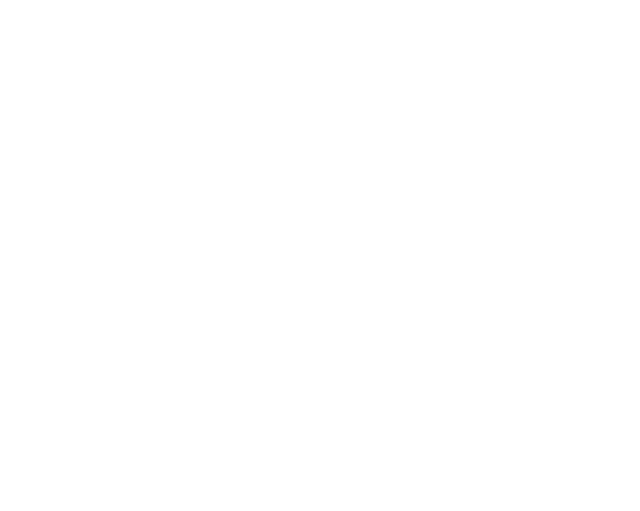
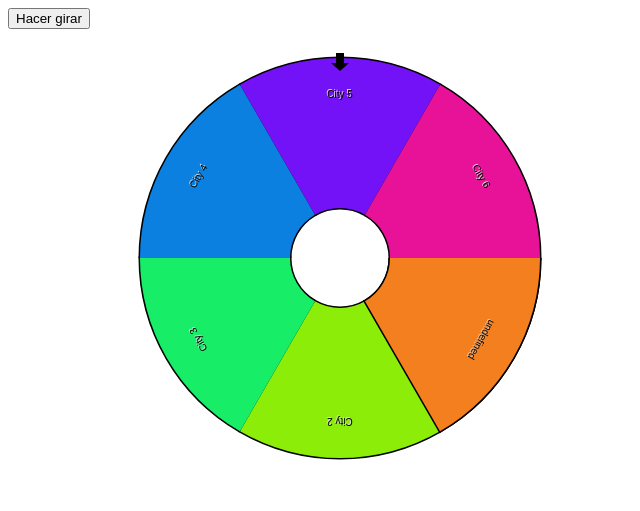
Before and after one commit to davisitomr/random-travel, a plain HTML site: page index.html in a window 1280 px wide. Shown: the whole page, without its empty margins (0-640 px from the left). Drawn offline with Linux system fonts and the light colour scheme.

Commit message:
roulette started

```diff
--- a/index.html
+++ b/index.html
@@ -7,6 +7,8 @@
     <title>Document</title>
 </head>
 <body>
-
+    <input type="button" value="Hacer girar" style="float:left;" id='spin' />
+    <canvas id="canvas" width="500" height="500"></canvas>
+    <script src="/js/roulette.js"></script>
 </body>
 </html>
--- a/js/roulette.js
+++ b/js/roulette.js
@@ -0,0 +1,131 @@
+
+
+let options = ["City 1","City 2","City 3","City 4","City 5","City 6"];
+
+let startAngle = 0;
+let arc = Math.PI / (options.length / 2);
+let spinTimeout = null;
+
+let spinArcStart = 10;
+let spinTime = 0;
+let spinTimeTotal = 0;
+
+let canvasStyle;
+
+document.getElementById("spin").addEventListener("click", spin);
+
+function colorGenerator(n) {
+  let colorGeneratorCode = "0123456789ABCDEF";
+  return String(colorGeneratorCode.substr((n >> 4) & 0x0F,1)) + colorGeneratorCode.substr(n & 0x0F,1);
+}
+
+function RGB2Color(r,g,b) {
+	return '#' + colorGenerator(r) + colorGenerator(g) + colorGenerator(b);
+}
+
+function getColor(item, maxitem) {
+  let phase = 0;
+  let center = 128;
+  let width = 127;
+  let frequency = Math.PI*2/maxitem;
+
+  red   = Math.sin(frequency*item+2+phase) * width + center;
+  green = Math.sin(frequency*item+0+phase) * width + center;
+  blue  = Math.sin(frequency*item+4+phase) * width + center;
+
+  return RGB2Color(red,green,blue);
+}
+
+function drawRouletteWheel() {
+  let canvas = document.getElementById("canvas");
+  if (canvas.getContext) {
+    let outsideRadius = 200;
+    let textRadius = 160;
+    let insideRadius = 50;
+
+    canvasStyle = canvas.getContext("2d");
+    canvasStyle.clearRect(0,0,500,500);
+
+    canvasStyle.strokeStyle = "black";
+    canvasStyle.lineWidth = 3;
+
+    //canvasStyle.font = 'bold 15px Rubik Mono One';
+
+    for(let i = 0; i <= options.length; i++) {
+      let angle = startAngle + i * arc;
+      //canvasStyle.fillStyle = colors[i];
+      canvasStyle.fillStyle = getColor(i, options.length);
+
+      canvasStyle.beginPath();
+      canvasStyle.arc(250, 250, outsideRadius, angle, angle + arc, false);
+      canvasStyle.arc(250, 250, insideRadius, angle + arc, angle, true);
+      canvasStyle.stroke();
+      canvasStyle.fill();
+
+      canvasStyle.save();
+      canvasStyle.shadowOffsetX = -1;
+      canvasStyle.shadowOffsetY = -1;
+      canvasStyle.shadowBlur    = 0;
+      canvasStyle.shadowColor   = "rgb(220,220,220)";
+      canvasStyle.fillStyle = "black";
+      canvasStyle.translate(250 + Math.cos(angle + arc / 2) * textRadius,
+                    250 + Math.sin(angle + arc / 2) * textRadius);
+      canvasStyle.rotate(angle + arc / 2 + Math.PI / 2);
+      let text = options[i];
+      canvasStyle.fillText(text, -canvasStyle.measureText(text).width / 2, 0);
+      canvasStyle.restore();
+    }
+
+    //Arrow
+    canvasStyle.fillStyle = "black";
+    canvasStyle.beginPath();
+    canvasStyle.moveTo(250 - 4, 250 - (outsideRadius + 5));
+    canvasStyle.lineTo(250 + 4, 250 - (outsideRadius + 5));
+    canvasStyle.lineTo(250 + 4, 250 - (outsideRadius - 5));
+    canvasStyle.lineTo(250 + 9, 250 - (outsideRadius - 5));
+    canvasStyle.lineTo(250 + 0, 250 - (outsideRadius - 13));
+    canvasStyle.lineTo(250 - 9, 250 - (outsideRadius - 5));
+    canvasStyle.lineTo(250 - 4, 250 - (outsideRadius - 5));
+    canvasStyle.lineTo(250 - 4, 250 - (outsideRadius + 5));
+    canvasStyle.fill();
+  }
+}
+
+function spin() {
+  spinAngleStart = Math.random() * 10 + 10;
+  spinTime = 0;
+  spinTimeTotal = Math.random() * 3 + 4 * 3000;
+  rotateWheel();
+}
+
+function rotateWheel() {
+  spinTime += 30;
+  if(spinTime >= spinTimeTotal) {
+    stopRotateWheel();
+    return;
+  }
+  let spinAngle = spinAngleStart - easeOut(spinTime, 0, spinAngleStart, spinTimeTotal);
+  startAngle += (spinAngle * Math.PI / 180);
+  drawRouletteWheel();
+  spinTimeout = setTimeout('rotateWheel()', 30);
+}
+
+function stopRotateWheel() {
+  clearTimeout(spinTimeout);
+  let degrees = startAngle * 180 / Math.PI + 90;
+  let arcd = arc * 180 / Math.PI;
+  let index = Math.floor((360 - degrees % 360) / arcd);
+  canvasStyle.save();
+  canvasStyle.font = 'bold 30px Helvetica, Arial';
+  let text = options[index]
+  canvasStyle.fillText(text, 250 - canvasStyle.measureText(text).width / 2, 250 + 10);
+  canvasStyle.restore();
+}
+
+function easeOut(t, b, c, d) {
+  let ts = (t/=d)*t;
+  let tc = ts*t;
+  return b+c*(tc + -3*ts + 3*t);
+}
+
+drawRouletteWheel();
```
